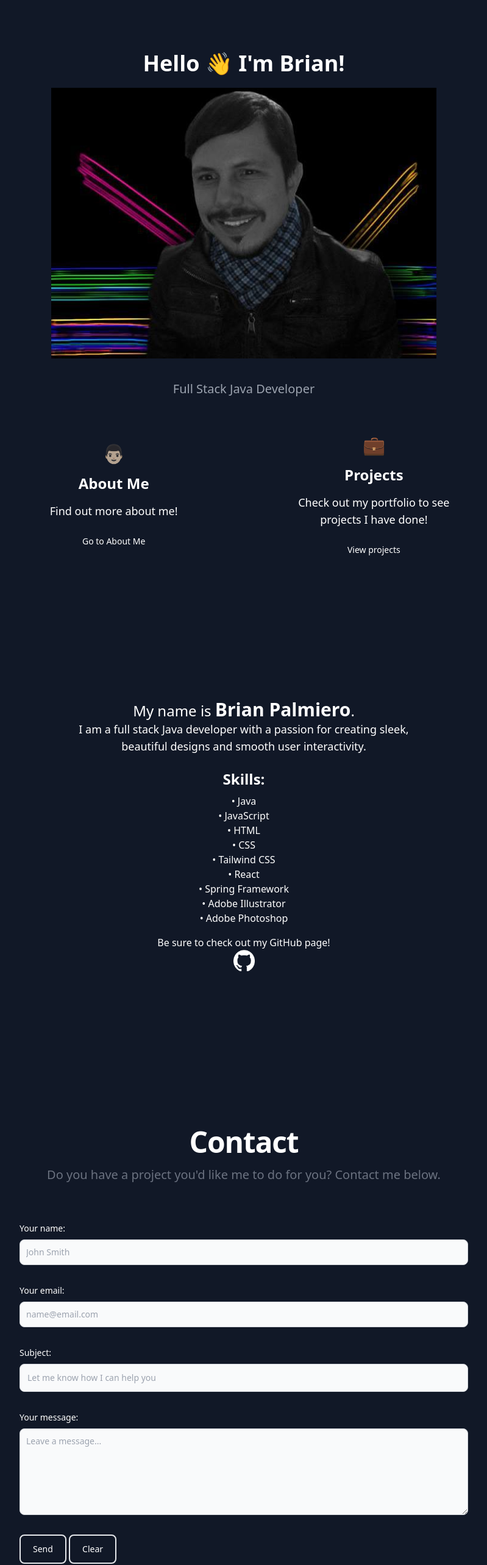
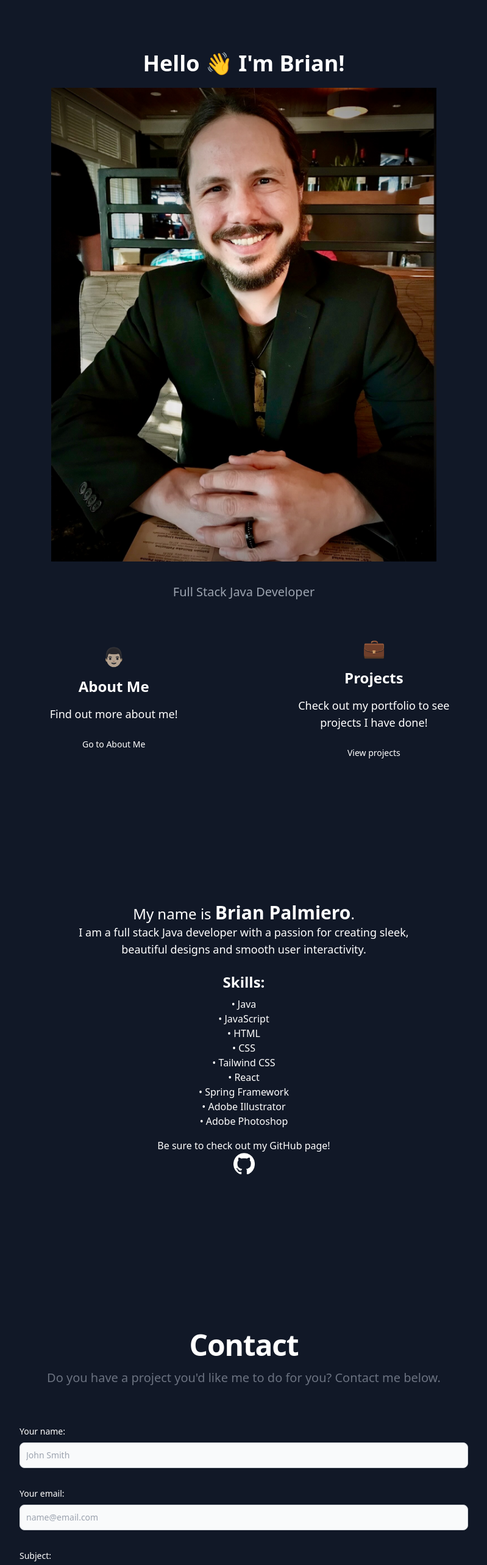
Before and after one commit to bpalmiero85/bpalmiero85.github.io, a website built with Vite: page index.html in a window 1280 px wide. Shown: the part 60-2627 px from the top of the page at 61% size, without its empty margins (240-1039 px from the left). Built offline with nearby package versions, Linux system fonts and the light colour scheme.

Commit message:
Change portfolio picture

```diff
--- a/index.html
+++ b/index.html
@@ -38,7 +38,7 @@
         <h1 class="text-3xl font-extrabold leading-tight dark:text-gray-300 sm:text-4xl">
           Hello 👋 I'm Brian!
         </h1>
-        <img class="mx-auto p-5" src="./src/assets/Images/tempDevProfPic.jpeg" alt="A picture of Brian" />
+        <img class="mx-auto p-5" src="./src/assets/Images/brian-business.jpeg" alt="A picture of Brian" />
         <p class="mt-4 text-base font-normal text-gray-400 dark:text-gray-400 sm:text-xl">
           Full Stack Java Developer
         </p>
@@ -129,7 +129,7 @@
         <button type="submit" class="py-3 px-5 text-sm font-medium text-center text-white rounded-lg bg-primary-700 sm:w-fit hover:bg-primary-800 focus:ring-4 focus:outline-none focus:ring-primary-300 dark:bg-primary-600 dark:hover:bg-primary-700 dark:focus:ring-primary-800 border-solid border-2 border-sky-500">
           Send
         </button>
-        <button type="reset" class="py-3 px-5 text-sm font-medium text-center text-white rounded-lg bg-primary-700 sm:w-fit hover:bg-primary-800 focus:ring-4 focus:outline-none focus:ring-primary-300 dark:bg-primary-600 dark:hover:bg-primary-700 dark:focus:ring-primary-800 border-solid border-2 border-sky-500">
+        <button type="reset" class="py-3 px-5 text-sm font-medium text-center text-white rounded-lg bg-primary-700 sm:w-fit hover:bg-primary-800 focus:ring-4 focus:outline-none focus:ring-primary-300 dark:bg-primary-600 dark:hover:bg-primary-700 dark:focus:ring-primary-800 border-solid border-2 border-sky-500 ml-2">
           Clear
         </button>
       </form>
```
Also changed, not shown: src/assets/Images/brian-business.jpeg (added).
